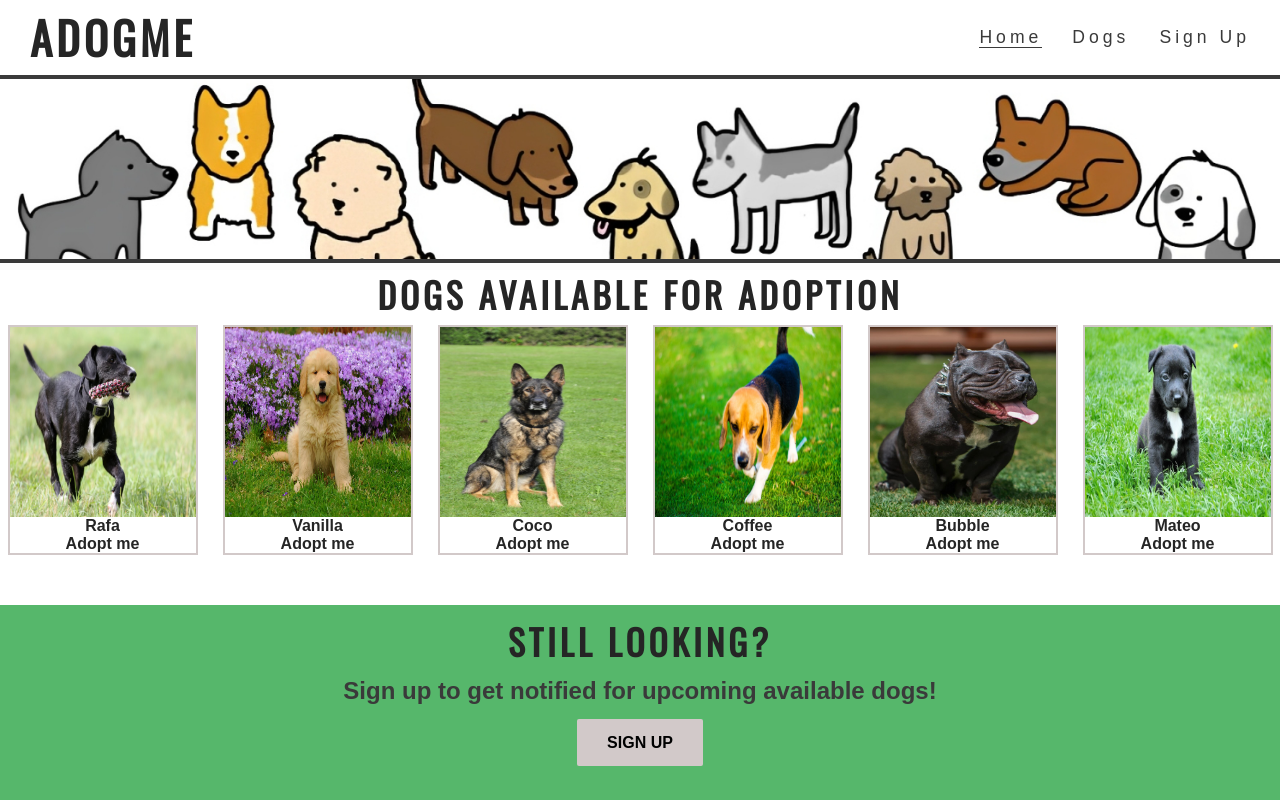
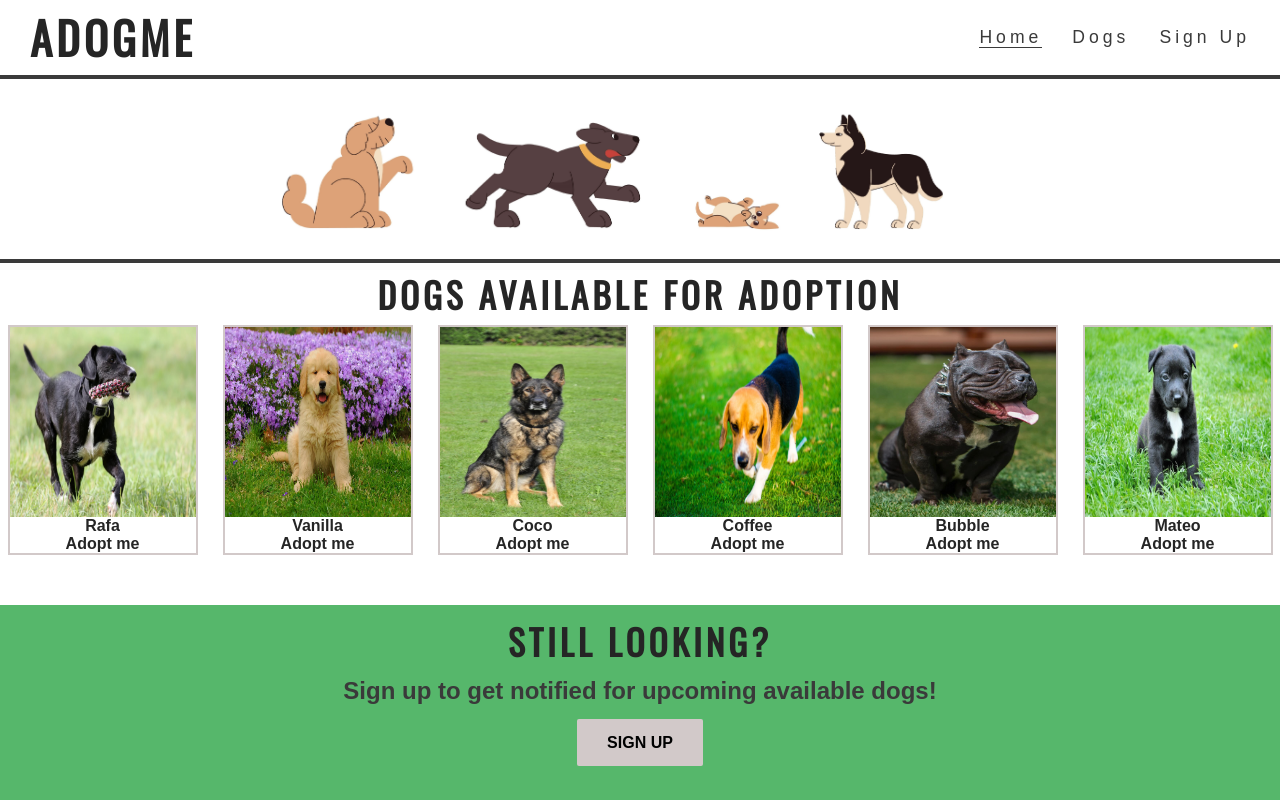
Before and after one commit to andresfgc/P1-Adogme, a plain HTML site: page index.html in a window 1280 px wide. Shown: the top 800 px of the page. Drawn offline with nearby package versions, Linux system fonts and the light colour scheme.

Commit message:
Change banner image

```diff
--- a/assets/css/style.css
+++ b/assets/css/style.css
@@ -73,7 +73,7 @@ h1, h2 {
 #dog-image {
     height: 180px;
     width: 100%;
-    background: url('../images/dog-banner.jpg') no-repeat center center;
+    background: url('../images/banner_v8.jpg') no-repeat center center;
     background-position: center;
     background-size: cover;
 }
```
Also changed, not shown: assets/images/banner_v8.jpg (added), 1 other file.
